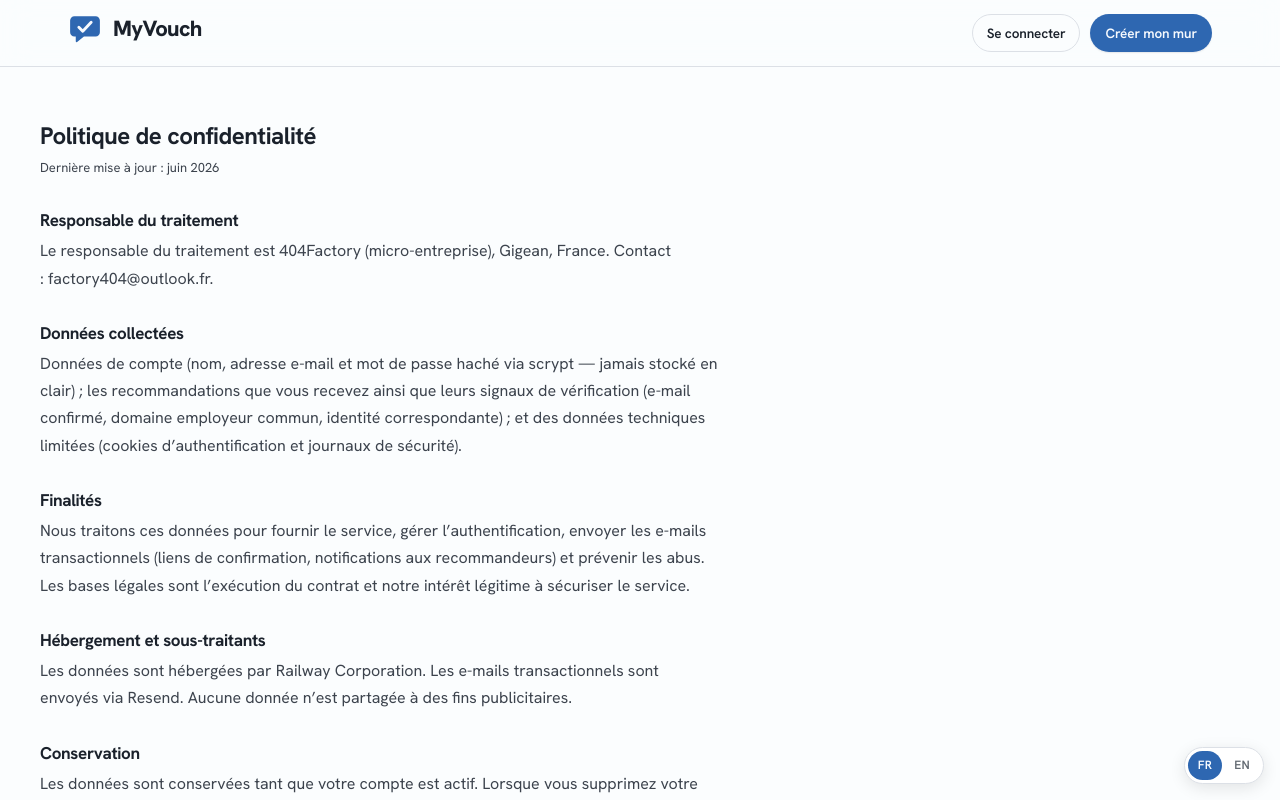
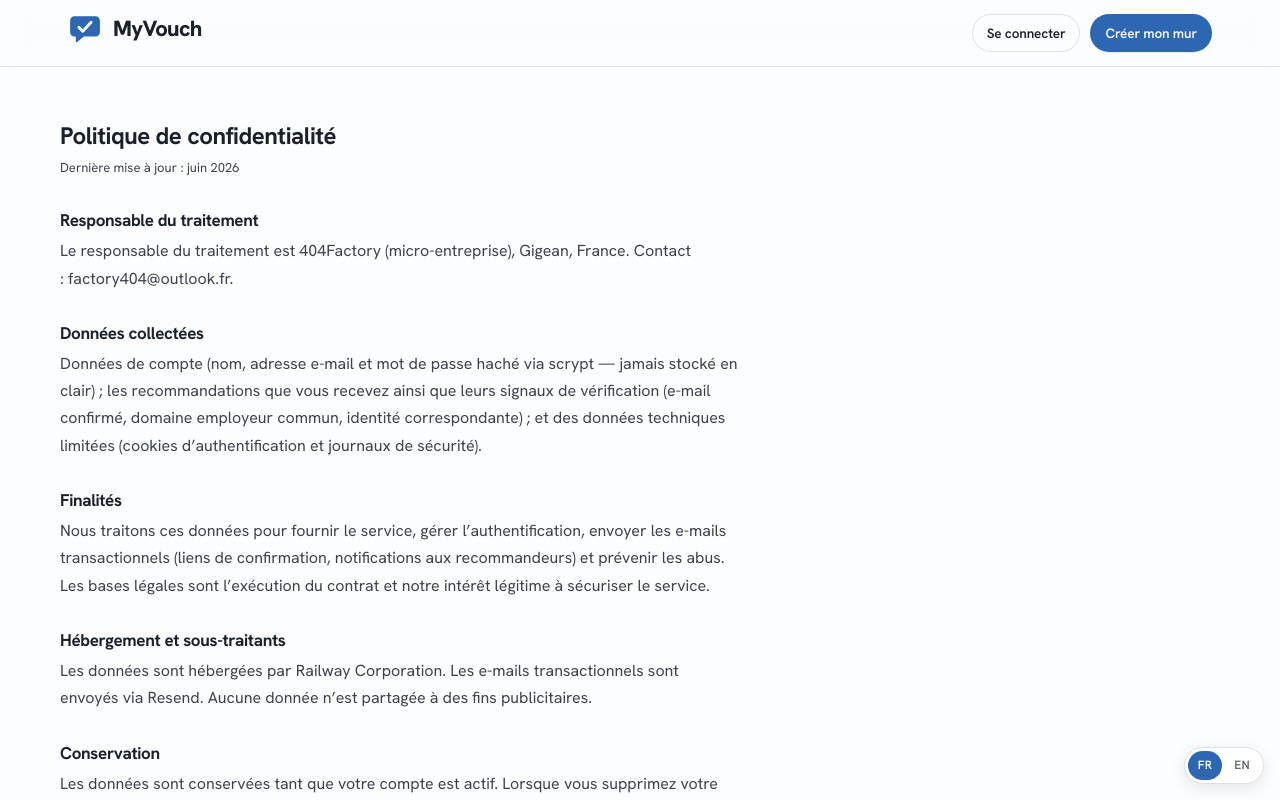
Before and after one commit to vincbct34/MyVouch, a Next.js app: page /confidentialite in a window 1280 px wide. Shown: the top 800 px of the page. Built offline with nearby package versions, Linux system fonts and the light colour scheme; no server answers.

Commit message:
fix: update padding on legal pages and encode URL in Footer component

```diff
--- a/app/globals.css
+++ b/app/globals.css
@@ -1949,7 +1949,7 @@ p {
 
 /* ---------- Legal pages ---------- */
 .legal-main {
-  padding: 56px 0 72px;
+  padding: 56px 20px 72px;
 }
 .legal-doc {
   max-width: 680px;
--- a/components/Footer.tsx
+++ b/components/Footer.tsx
@@ -19,7 +19,7 @@ export async function Footer() {
               rel="noopener noreferrer"
             >
               <img
-                src="https://img.buymeacoffee.com/button-api/?text=Buy me a coffee&emoji=☕&slug=404factory&button_colour=5F7FFF&font_colour=ffffff&font_family=Cookie&outline_colour=000000&coffee_colour=FFDD00"
+                src="https://img.buymeacoffee.com/button-api/?text=Buy%20me%20a%20coffee&emoji=%E2%98%95&slug=404factory&button_colour=5F7FFF&font_colour=ffffff&font_family=Cookie&outline_colour=000000&coffee_colour=FFDD00"
                 alt={m.coffee}
                 height={48}
               />
```
